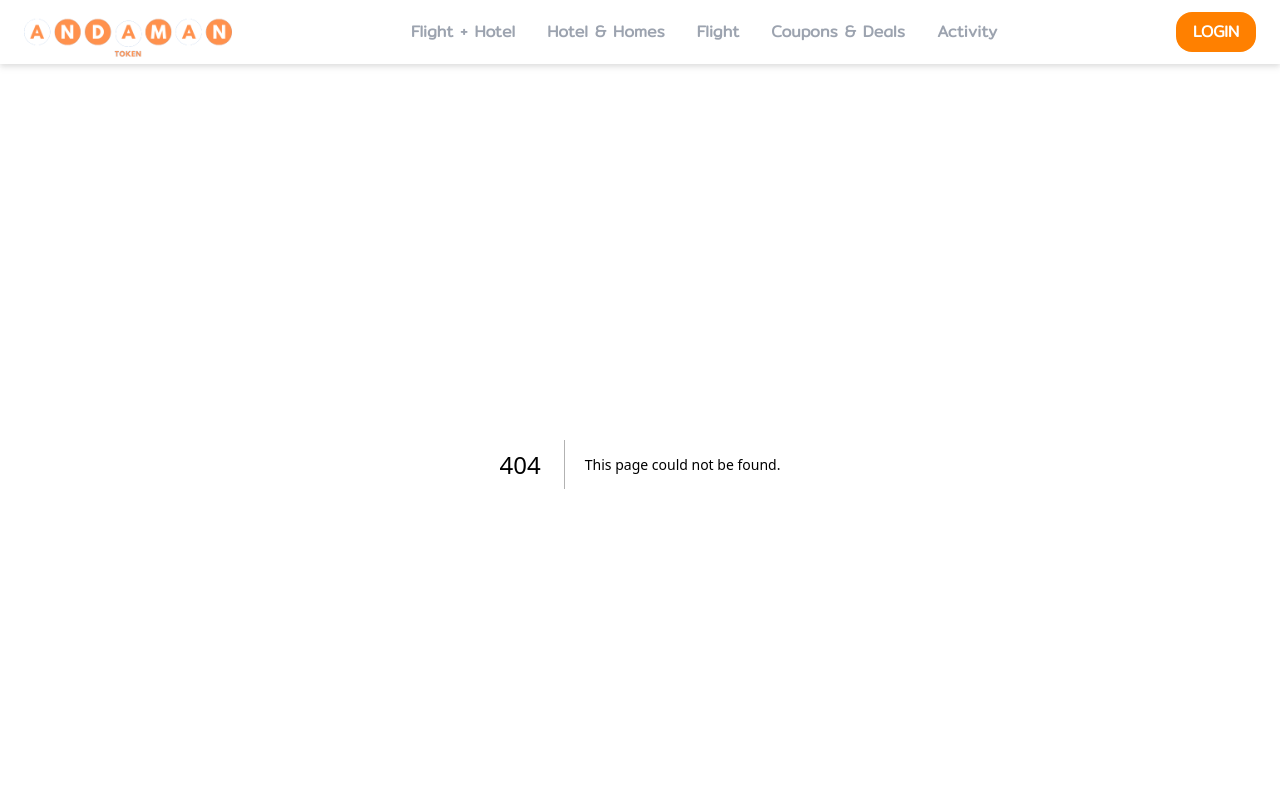
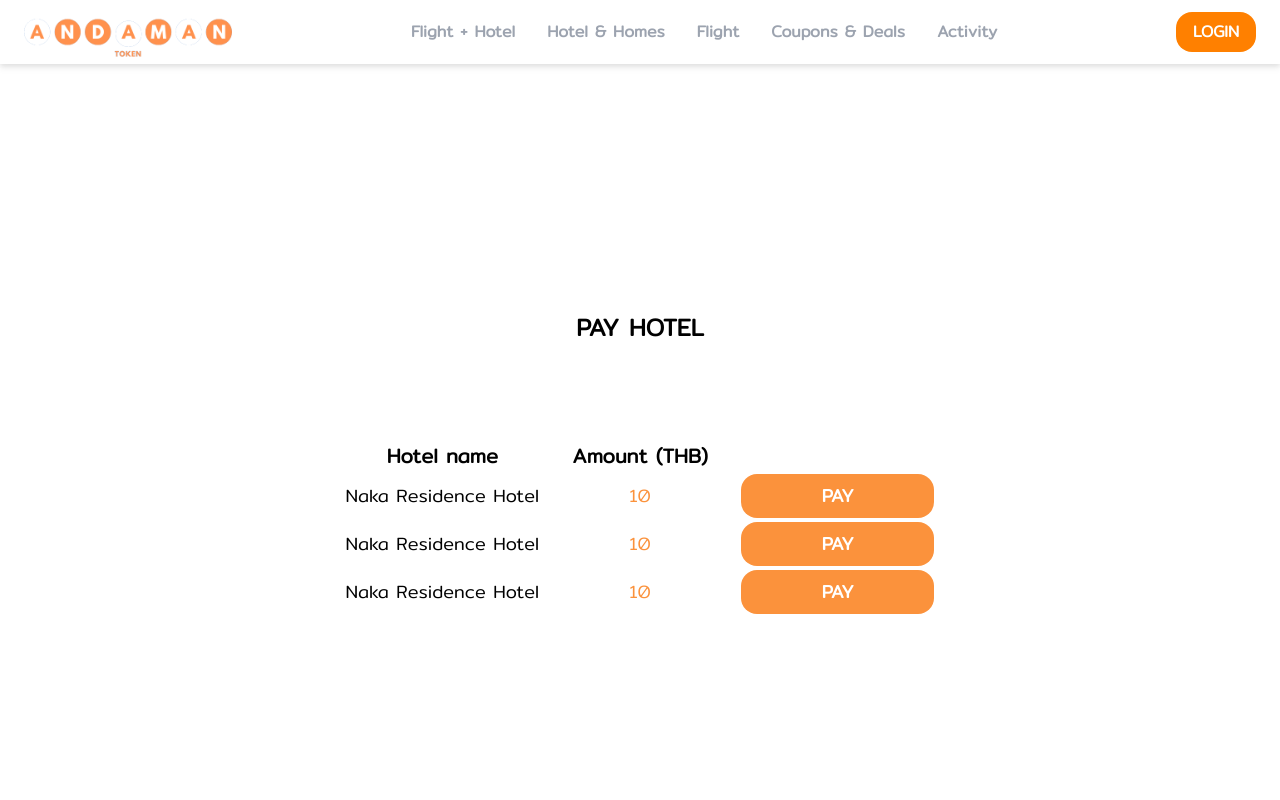
Before and after one commit to baadnk7777777/andamon_token_frontend, a Next.js app: page /admin_page/admin_payHotel_page in a window 1280 px wide. Before the commit this address had no page. Shown: the top 800 px of the page. Built offline with nearby package versions, Linux system fonts and the light colour scheme.

Commit message:
Admin_payhotel_page.

```diff
--- a/components/payHotel.tsx
+++ b/components/payHotel.tsx
@@ -2,32 +2,34 @@ import React from 'react'
 
 export const payHotel = () => {
   return (
-    <div className="flex flex-col items-center">
-    <p className=' font-bold mb-20 text-2xl'>MINT TOKEN</p>
-    <div className=" flex  flex-col">
-        <div className="flex mb-5">
-            <p className='mr-40 text-xl'>Mint: </p>
-            <input type="text" className='text-xl text-center px-2 border border-orange-400 rounded-xl'></input>
-            <p className='ml-12 text-xl'>ADM</p>
-        </div>
-        <div className="flex mb-5">
-            <p className='mr-5 text-xl'>CurrentTotalSupply: </p>
-            <input type="text" className='text-xl text-center px-2 border border-orange-400 rounded-xl'></input>
-            <p className='ml-12 text-xl'>ADM</p>
-        </div>
-        <div className="flex mb-12">
-            <p className='mr-12 text-xl'>NewTotalSupply: </p>
-            <input type="text" className='text-xl text-center px-2 border border-orange-400 rounded-xl'></input>
-            <p className='ml-12 text-xl'>ADM</p>
-        </div>
-        <div className="flex justify-center items-center">
-            <button className='text-xl mr-10 bg-orange-300  rounded-xl px-10 py-2 text-white font-bold '>Cancel</button>
-
-            <button className='text-xl bg-orange-400  rounded-xl px-10 py-2 text-white font-bold '>SUBMIT</button>
-        </div>
-    </div>
-    <div className=""></div>
-    <div className=""></div>
+    <div className="flex flex-col items-center font-work_sans">
+    <p className=' font-bold text-2xl mb-24'>PAY HOTEL</p>
+    <table className='border-separate table-auto text-center'>
+        <thead className=' text-xl'>
+            <tr className=''>
+                <th className=' w-1/3 '>Hotel name</th>
+                <th className='w-1/3 '>Amount (THB)</th>
+                <th className='w-1/3'></th>
+            </tr>
+        </thead>
+        <tbody className=' text-lg'>
+            <tr className=''>
+                <td>Naka Residence Hotel</td>
+                <td className=' text-orange-400'>10</td>
+                <td> <button className=' w-full px-3 py-2 rounded-2xl text-white font-bold bg-orange-400 hover:bg-orange-500'>PAY</button> </td>
+            </tr>
+            <tr>
+                <td>Naka Residence Hotel</td>
+                <td className='text-orange-400'>10</td>
+                <td> <button className=' w-full px-3 py-2 rounded-2xl text-white font-bold bg-orange-400 hover:bg-orange-500'>PAY</button> </td>
+            </tr>
+            <tr>
+                <td>Naka Residence Hotel</td>
+                <td className='text-orange-400'>10</td>
+                <td> <button className='w-full px-3 py-2 rounded-2xl text-white font-bold bg-orange-400 hover:bg-orange-500'>PAY</button> </td>
+            </tr>
+        </tbody>
+    </table>
 </div>
 
 
--- /dev/null
+++ b/pages/admin_page/admin_payHotel_page.tsx
@@ -0,0 +1,13 @@
+import React from 'react'
+import PayHotel from '@/components/payHotel'
+
+
+export const admin_payHotel_page = () => {
+  return (
+    <div className=" h-screen font-work_sans flex flex-col justify-center">
+        <PayHotel/>
+</div>
+  )
+}
+
+export default admin_payHotel_page
```
